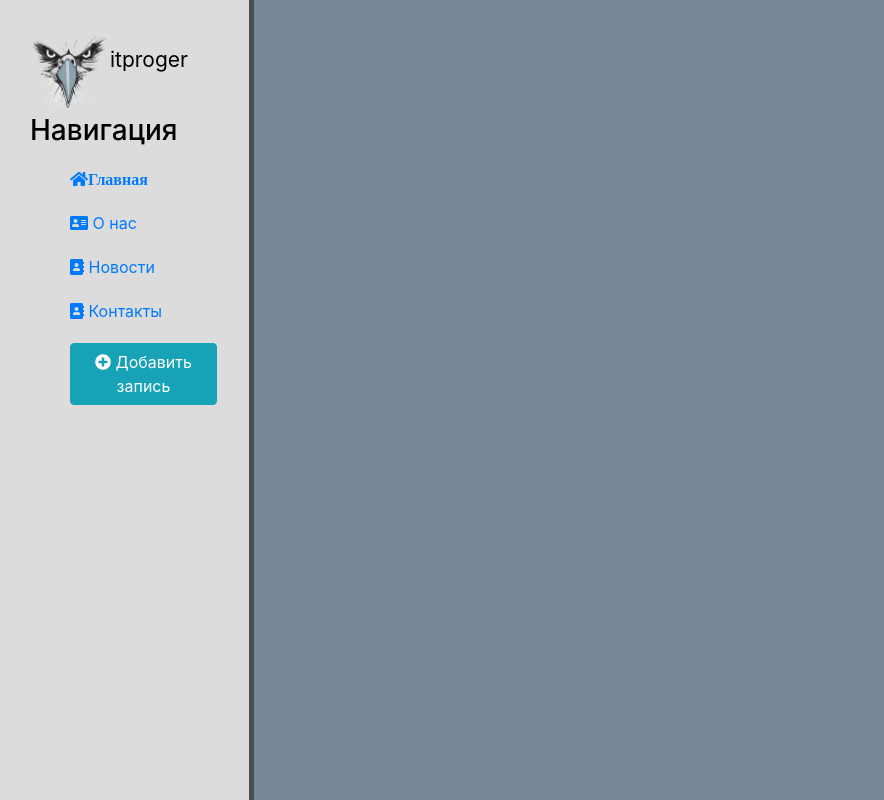
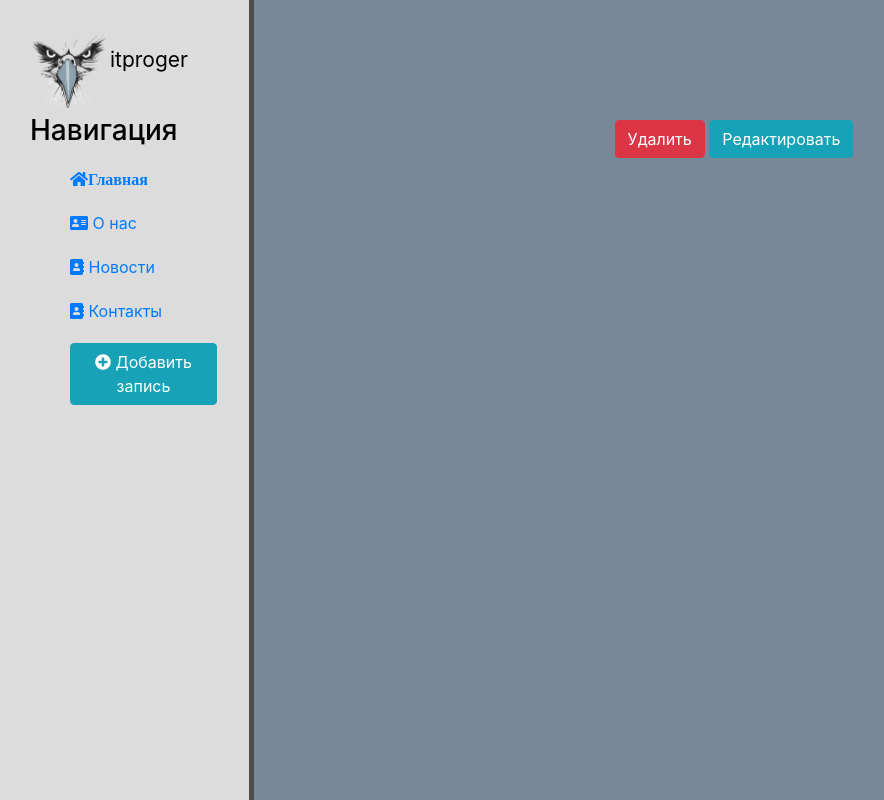
Before and after one commit to Denis252/MySite, a Django app: template itproger/news/templates/news/details_view.html in a window 1280 px wide. Shown: the whole page, without its empty margins (2-886 px from the left). Run offline with Django 3.2, Linux system fonts and the light colour scheme; the template is opened without the code that fills it, so the values that code supplies are empty; some libraries are stand-ins or nearby versions.

Commit message:
Update details_view.html

```diff
--- a/itproger/news/templates/news/details_view.html
+++ b/itproger/news/templates/news/details_view.html
@@ -7,6 +7,8 @@
         <h1>{{ article.title }}</h1>
         <p>{{ article.date }}</p>
         <p>{{ article.full_text }}</p>
+        <a href="{% url 'news-delete' article.id %}" class="btn btn-danger">Удалить</a>
+        <a href="{% url 'news-update' article.id %}" class="btn btn-info">Редактировать</a>
     </div>
 
 {% endblock %}
```
